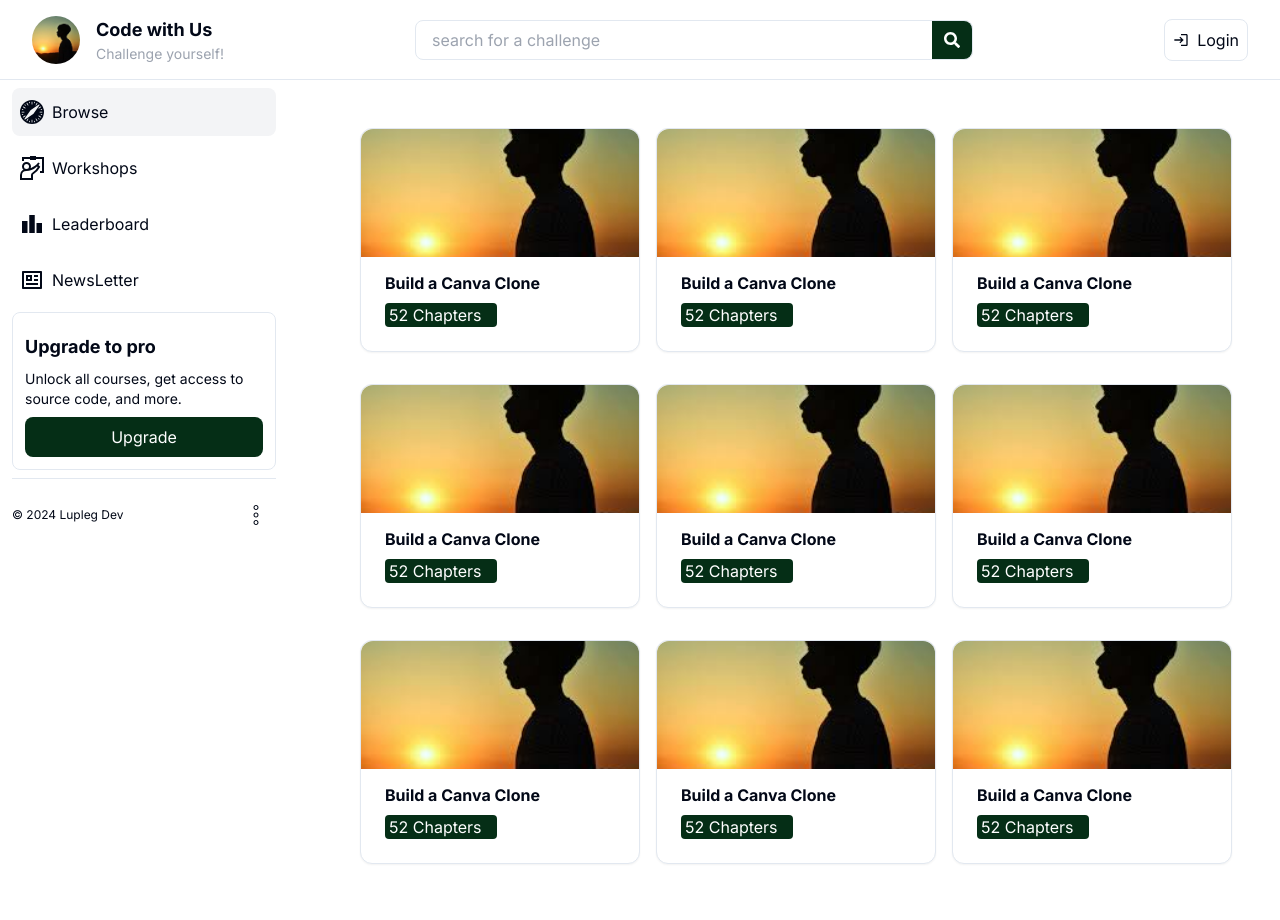
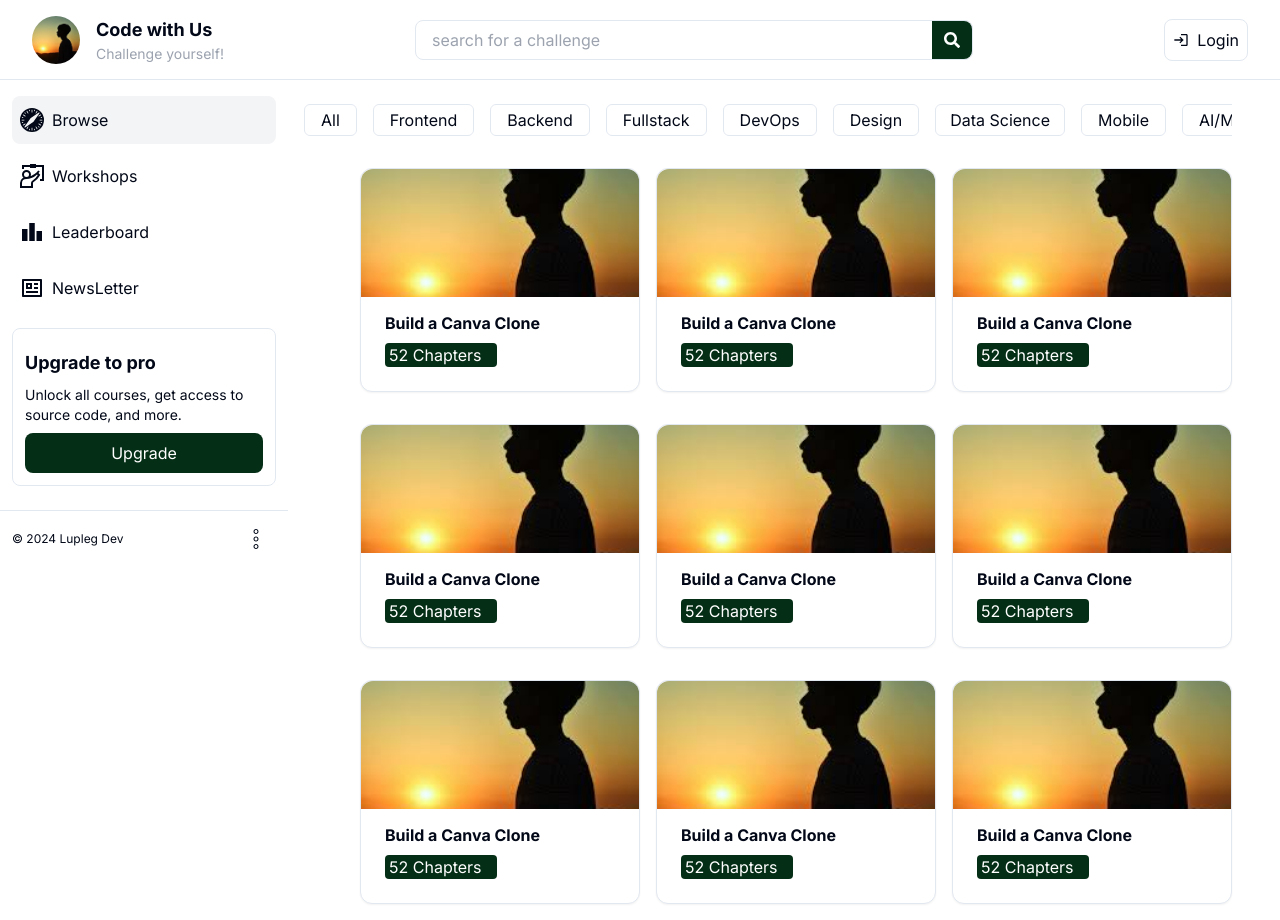
Before and after one commit to Lupleg/Conference, a Next.js app: page /dashboard-2 in a window 1280 px wide. Before the commit the page ends 880 px from the top, so only its background shows below. Built offline with nearby package versions, Linux system fonts and the light colour scheme.

Commit message:
improved dashboard-2 ui

```diff
--- a/app/dashboard-2/page.jsx
+++ b/app/dashboard-2/page.jsx
@@ -4,7 +4,20 @@
 
 export default function DashBoard() {
   return (
-    <div className="md:p-12 ml-64 mt-16 h-screen mr-0">
+    <div className="md:p-12 ml-64 mt-10 h-screen mr-0">
+      <div className="flex overflow-x-scroll h-16 space-x-4 overflow-y-hidden items-center">
+        <button className=" rounded-md px-4 py-2 border h-8 flex justify-center items-center hover:bg-gray-100">All</button>
+        <button className=" rounded-md px-4 py-2 border h-8 flex justify-center items-center hover:bg-gray-100">Frontend</button>
+        <button className=" rounded-md px-4 py-2 border h-8 flex justify-center items-center hover:bg-gray-100">Backend</button>
+        <button className=" rounded-md px-4 py-2 border h-8 flex justify-center items-center hover:bg-gray-100">Fullstack</button>
+        <button className=" rounded-md px-4 py-2 border h-8 flex justify-center items-center hover:bg-gray-100">DevOps</button>
+        <button className=" rounded-md px-4 py-2 border h-8 flex justify-center items-center hover:bg-gray-100">Design</button>
+        <button className=" rounded-md px-2 py-2 border h-8 flex justify-center items-center min-w-[130px] hover:bg-gray-100">Data Science</button>
+        <button className=" rounded-md px-4 py-2 border h-8 flex justify-center items-center hover:bg-gray-100">Mobile</button>
+        <button className=" rounded-md px-4 py-2 border h-8 flex justify-center items-center hover:bg-gray-100">AI/ML</button>
+        <button className=" rounded-md px-2 py-2 border h-8 flex justify-center items-center min-w-[130px] hover:bg-gray-100">Cyber Security</button>
+        <button className=" rounded-md px-2 py-2 border h-8 flex justify-center items-center min-w-[170px] hover:bg-gray-100">Game Development</button>
+      </div>
       <div className="flex justify-end flex-wrap space-x-4 ">
         <ChallengeCard />
         <ChallengeCard />
--- a/components/DashComponents/LeftSideBar.jsx
+++ b/components/DashComponents/LeftSideBar.jsx
@@ -8,7 +8,8 @@
 
 function LeftSideBar() {
   return (
-    <div className="w-72 flex flex-col justify-start items-center px-3 fixed space-y-2 h-[486px] overflow-scroll pt-2 left-0 top-20 z-40">
+    <div className="w-72 flex flex-col justify-start items-center fixed space-y-2 h-[473px] pt-2 left-0 top-20 z-40 overflow-y-scroll">
+      <div className="flex flex-col space-y-2 w-full pt-2 pb-2 px-3">
         <button className="rounded-lg bg-gray-100 w-full flex px-2 h-12 justify-start items-center space-x-2 ">
           <BsBrowserSafari className="h-6 w-6" /> <span>Browse</span>
         </button>
@@ -21,7 +22,9 @@
         <button className="rounded-lg hover:bg-gray-100 w-full flex px-2 h-12 justify-start items-center space-x-2">
           <RiNewsLine className="h-6 w-6" /> <span>NewsLetter</span>
         </button>
-      <div className="border p-3 rounded-lg mt-4 mb-8">
+      </div>
+      <div className="w-full px-3">
+        <div className="border p-3 rounded-lg mb-4">
           <h2 className="text-lg font-bold py-2">Upgrade to pro</h2>
           <p className="pb-2 text-sm">
             Unlock all courses, get access to source code, and more.
@@ -30,10 +33,13 @@
             Upgrade
           </button>
         </div>
+      </div>
       <Separator className="my-4 " />
-      <div className="flex space-x-4 text-xs justify-between items-center w-full h-14">
+      <div className="flex space-x-4 text-xs justify-between items-center w-full px-3">
         <span>&#169; 2024 Lupleg Dev </span>
-        <button className="hover:bg-gray-100 p-2 rounded-md"><CiMenuKebab className="h-6 w-6" /></button>
+        <button className="hover:bg-gray-100 p-2 rounded-md">
+          <CiMenuKebab className="h-6 w-6" />
+        </button>
       </div>
     </div>
   );
```
Lines whose indentation alone changed are shown as unchanged.
